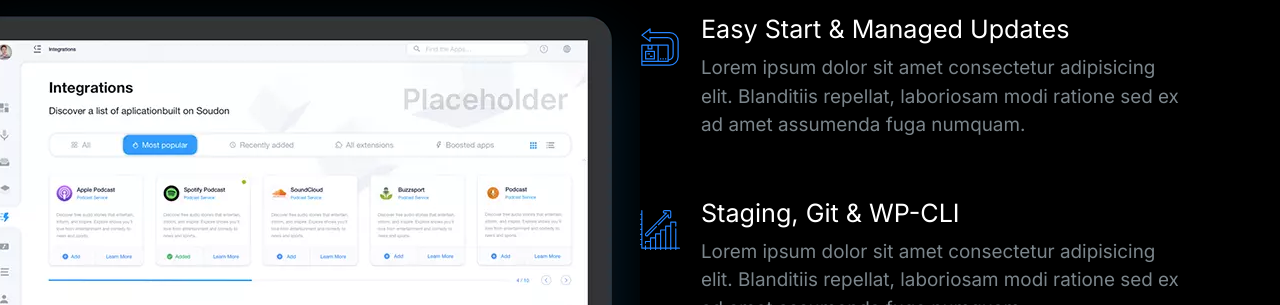
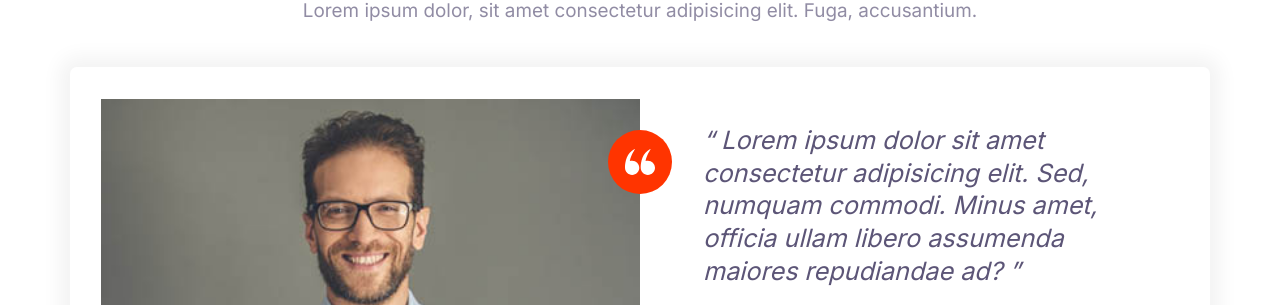
Before and after one commit to jesiallen/codeWithMosh-Moshify-HTML-CSS, a plain HTML site: page index.html in a window 1280 px wide. Shown: the part 157-462 px from the top of the page. Drawn offline with Linux system fonts and the light colour scheme.

Commit message:
Built testimonial block.

```diff
--- a/css/styles.css
+++ b/css/styles.css
@@ -533,6 +533,7 @@ a {
 }
 .block__header {
   text-align: center;
+  margin-bottom: 4rem;
 }
 .block__heading {
   margin-top: 0;
--- a/index.html
+++ b/index.html
@@ -15,73 +15,50 @@
     <link rel="stylesheet" href="css/styles.css" />
   </head>
   <body>
-    <section class="block block--dark block--skewed-right block-showcase">
+    <section class="block">
       <header class="block__header">
-        <h2>User-friendly Control Panel</h2>
+        <h2>What our Customers are Saying</h2>
+        <p>
+          Lorem ipsum dolor, sit amet consectetur adipisicing elit. Fuga,
+          accusantium.
+        </p>
       </header>
-      <div class="container grid grid--1x2">
-        <picture class="block-showcase__image">
-          <source
-            type="image/webp"
-            srcset="images/ipad.webp 1x, images/ipad@2x.webp 2x" />
-          <source
-            type="image/png"
-            srcset="images/ipad.png 1x, images/ipad@2x.png 2x" />
-          <img src="images/ipad.png" alt=""
-        /></picture>
-        <ul class="list">
-          <li>
+      <div class="container">
+        <div class="card testimonial">
+          <div class="grid grid--1x2">
+            <div class="testimonial__image">
+              <img
+                src="images/testimonial.jpg"
+                alt="A happy, smiling customer"
+              />
+              <span class="icon-container icon-container--accent">
+                <svg class="icon--small icon--white">
+                  <use xlink:href="images/sprite.svg#quotes"></use>
+                </svg>
+              </span>
+            </div>
+            <blockquote class="quote">
+              <p class="quote__text">
+                Lorem ipsum dolor sit amet consectetur adipisicing elit. Sed,
+                numquam commodi. Minus amet, officia ullam libero assumenda
+                maiores repudiandae ad?
+              </p>
+              <footer>
                 <div class="media">
                   <div class="media__image">
-                <svg class="icon icon--primary">
-                  <use xlink:href="images/sprite.svg#easy"></use>
+                    <svg class="icon icon--primary quote__line">
+                      <use xlink:href="images/sprite.svg#line"></use>
                     </svg>
                   </div>
                   <div class="media__body">
-                <h3 class="media__title">Easy Start & Managed Updates</h3>
-                <p>
-                  Lorem ipsum dolor sit amet consectetur adipisicing elit.
-                  Blanditiis repellat, laboriosam modi ratione sed ex ad amet
-                  assumenda fuga numquam.
-                </p>
+                    <h3 class="media__title quote__author">John Smith</h3>
+                    <p class="quote__organization">ABC Company</p>
                   </div>
                 </div>
-          </li>
-          <li>
-            <div class="media">
-              <div class="media__image">
-                <svg class="icon icon--primary">
-                  <use xlink:href="images/sprite.svg#growth"></use>
-                </svg>
-              </div>
-              <div class="media__body">
-                <h3 class="media__title">Staging, Git & WP-CLI</h3>
-                <p>
-                  Lorem ipsum dolor sit amet consectetur adipisicing elit.
-                  Blanditiis repellat, laboriosam modi ratione sed ex ad amet
-                  assumenda fuga numquam.
-                </p>
+              </footer>
+            </blockquote>
           </div>
         </div>
-          </li>
-          <li>
-            <div class="media">
-              <div class="media__image">
-                <svg class="icon icon--primary">
-                  <use xlink:href="images/sprite.svg#wordpress"></use>
-                </svg>
-              </div>
-              <div class="media__body">
-                <h3 class="media__title">Dynamic Caching & More</h3>
-                <p>
-                  Lorem ipsum dolor sit amet consectetur adipisicing elit.
-                  Blanditiis repellat, laboriosam modi ratione sed ex ad amet
-                  assumenda fuga numquam.
-                </p>
-              </div>
-            </div>
-          </li>
-        </ul>
       </div>
     </section>
     <script src="js/main.js"></script>
```
Also changed, not shown: components/testimonial-block.html (added, +43 -0 lines). Lines whose indentation alone changed are shown as unchanged.
